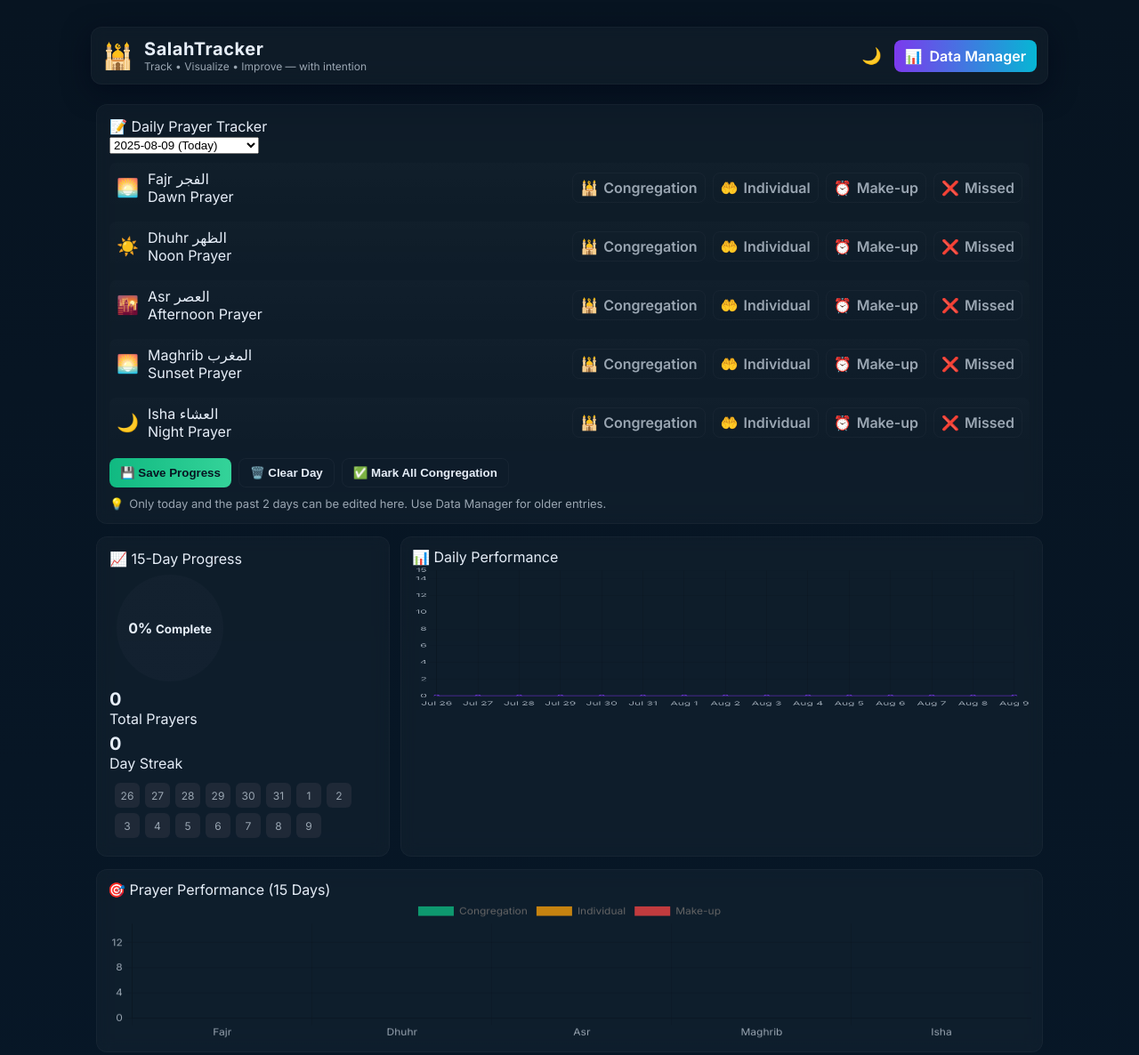
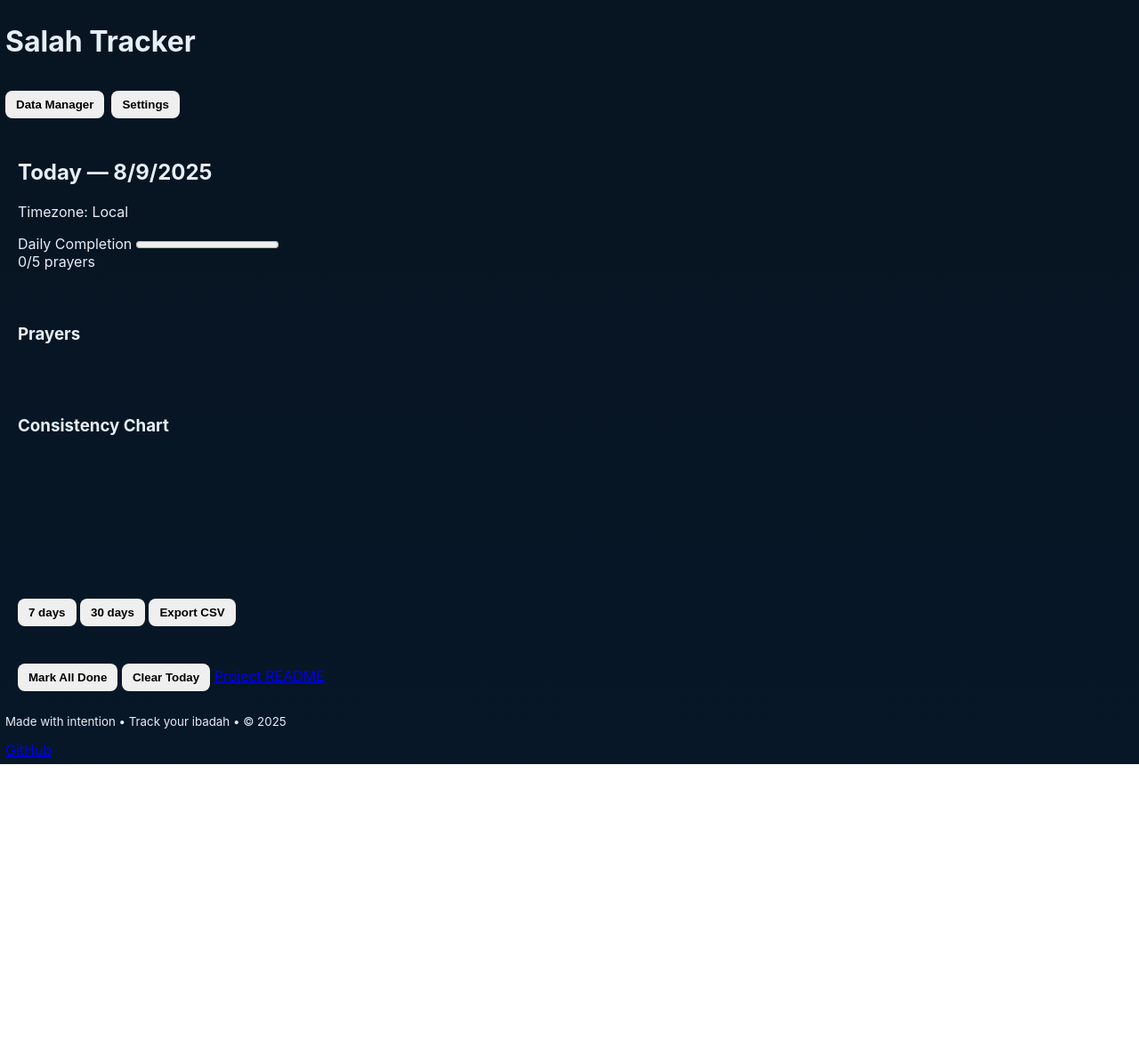
Before and after one commit to Ibrahim-Salman19/Salah-tracker, a plain HTML site: page Index.html in a window 1280 px wide. Shown: the top 1186 px of the page at 89% size. After the commit the page ends 859 px from the top, so only its background shows below. Drawn offline with nearby package versions, Linux system fonts and the light colour scheme.

Commit message:
1st Update Index.html

```diff
--- a/Index.html
+++ b/Index.html
@@ -1,140 +1,115 @@
-<!DOCTYPE html>
+<!doctype html>
 <html lang="en">
-<head>
-  <meta charset="utf-8" />
-  <meta name="viewport" content="width=device-width,initial-scale=1" />
-  <meta name="theme-color" content="#0f172a" />
-  <title>SalahTracker — Daily Prayer Tracker</title>
+  <head>
+    <meta charset="utf-8" />
+    <meta name="viewport" content="width=device-width, initial-scale=1" />
+    <meta name="theme-color" content="#0f5132" />
+    <title>Salah Tracker — Track your prayers</title>
 
-  <link rel="preconnect" href="https://fonts.googleapis.com">
-  <link href="https://fonts.googleapis.com/css2?family=Inter:wght@300;400;600;700&family=Orbitron:wght@400;700&display=swap" rel="stylesheet">
+    <!-- PWA / Manifest -->
+    <link rel="manifest" href="/manifest.json" />
 
-  <!-- Chart.js -->
-  <script src="https://cdn.jsdelivr.net/npm/chart.js@4.4.0/dist/chart.umd.min.js"></script>
+    <!-- Favicons / icons (place your icons in /icons) -->
+    <link rel="icon" href="/icons/icon48.png" sizes="48x48" />
 
-  <link rel="manifest" href="manifest.json">
-  <link rel="stylesheet" href="style.css" />
-</head>
-<body>
-  <div class="app" id="app" data-theme="dark">
-    <header class="site-header glass">
-      <div class="header-content">
-        <div class="logo-section">
-          <div class="logo-icon">🕌</div>
-          <div>
-            <h1 class="logo-text">SalahTracker</h1>
-            <div class="tagline">Track • Visualize • Improve — with intention</div>
-          </div>
-        </div>
-        <div class="header-actions">
-          <button id="themeToggle" class="icon-btn" title="Toggle theme">
-            <span class="theme-icon">🌙</span>
-          </button>
-          <a class="btn btn-primary glow" href="data-manager.html" id="openData">
-            <span class="btn-icon">📊</span>
-            Data Manager
-          </a>
-        </div>
+    <!-- Styles -->
+    <link rel="stylesheet" href="/style.css" />
+
+    <!-- Meta for social sharing (optional) -->
+    <meta name="description" content="Salah Tracker — simple web app to log and visualise daily prayers, build consistency in worship." />
+
+    <!-- Optional: include fonts here -->
+    <!-- <link href="https://fonts.googleapis.com/css2?family=Roboto:wght@300;400;700&display=swap" rel="stylesheet"> -->
+
+  </head>
+
+  <body>
+    <header class="app-header">
+      <div class="container header-inner">
+        <h1 class="app-title">Salah Tracker</h1>
+        <nav class="header-actions">
+          <button id="open-data-manager" class="btn">Data Manager</button>
+          <button id="open-settings" class="btn btn-ghost">Settings</button>
+        </nav>
       </div>
     </header>
 
     <main class="container">
-      <section class="card hero-card glass">
-        <div class="card-header">
-          <div class="card-title">
-            <span class="title-icon">📝</span> Daily Prayer Tracker
+      <!-- Quick status / today summary -->
+      <section id="today-summary" class="card">
+        <div class="summary-row">
+          <div>
+            <h2>Today — <span id="today-date">Loading...</span></h2>
+            <p id="timezone">Timezone: <span id="tz-value">Local</span></p>
           </div>
-          <div class="date-selector-wrapper">
-            <label for="dateSelectMain" class="sr-only">Select Date</label>
-            <select id="dateSelectMain" class="date-selector"></select>
+          <div class="progress-wrap">
+            <label for="daily-progress">Daily Completion</label>
+            <progress id="daily-progress" value="0" max="5">0%</progress>
+            <div id="progress-text">0/5 prayers</div>
           </div>
-        </div>
-
-        <form id="trackerForm" class="tracker-form" onsubmit="return false;">
-          <div id="prayerList" class="prayer-grid"></div>
-
-          <div class="controls">
-            <button id="saveMain" class="btn btn-success pulse" type="button">
-              <span class="btn-icon">💾</span> Save Progress
-            </button>
-            <button id="clearDate" class="btn btn-outline" type="button">
-              <span class="btn-icon">🗑️</span> Clear Day
-            </button>
-            <button id="markAllJamaat" class="btn btn-outline" type="button">
-              <span class="btn-icon">✅</span> Mark All Congregation
-            </button>
-          </div>
-
-          <div class="info-note">
-            <span class="note-icon">💡</span>
-            Only today and the past 2 days can be edited here. Use Data Manager for older entries.
-          </div>
-        </form>
-      </section>
-
-      <section class="stats-grid">
-        <div class="card progress-card glass">
-          <div class="card-header mini">
-            <div class="card-title small"><span class="title-icon">📈</span> 15-Day Progress</div>
-          </div>
-          <div class="progress-section">
-            <div class="progress-ring-container">
-              <div class="progress-ring">
-                <div class="progress-ring-circle" id="progressRing"></div>
-                <div class="progress-ring-text">
-                  <span id="progressPercent">0%</span>
-                  <small>Complete</small>
-                </div>
-              </div>
-            </div>
-            <div class="progress-stats">
-              <div class="stat">
-                <div class="stat-value" id="totalPrayers">0</div>
-                <div class="stat-label">Total Prayers</div>
-              </div>
-              <div class="stat">
-                <div class="stat-value" id="streakCount">0</div>
-                <div class="stat-label">Day Streak</div>
-              </div>
-            </div>
-          </div>
-          <div id="heatmapPreview" class="heatmap-preview"></div>
-        </div>
-
-        <div class="card chart-card glass">
-          <div class="card-header mini">
-            <div class="card-title small"><span class="title-icon">📊</span> Daily Performance</div>
-          </div>
-          <canvas id="chartDaily" height="200"></canvas>
         </div>
       </section>
 
-      <section class="card chart-card-wide glass">
-        <div class="card-header">
-          <div class="card-title"><span class="title-icon">🎯</span> Prayer Performance (15 Days)</div>
+      <!-- Prayer list -->
+      <section id="prayer-list" class="card">
+        <h3>Prayers</h3>
+        <ul id="prayers" class="prayer-grid" aria-live="polite">
+          <!-- JS will populate prayer rows (Fajr, Dhuhr, Asr, Maghrib, Isha) -->
+        </ul>
+      </section>
+
+      <!-- Visualisation -->
+      <section id="analytics" class="card">
+        <h3>Consistency Chart</h3>
+        <canvas id="prayerChart" width="600" height="300" aria-label="Prayer consistency chart"></canvas>
+        <div class="chart-controls">
+          <button id="zoom-week" class="btn small">7 days</button>
+          <button id="zoom-month" class="btn small">30 days</button>
+          <button id="export-csv" class="btn small">Export CSV</button>
         </div>
-        <canvas id="chartPerPrayer" height="160"></canvas>
+      </section>
+
+      <!-- Footer actions -->
+      <section class="card actions">
+        <button id="mark-all-today" class="btn primary">Mark All Done</button>
+        <button id="clear-today" class="btn danger">Clear Today</button>
+        <a href="/README.md" class="link">Project README</a>
       </section>
     </main>
 
-    <footer class="footer glass">
-      <div class="footer-content">
-        <div class="bismillah">بِسْمِ اللَّهِ الرَّحْمَٰنِ الرَّحِيم</div>
-        <div class="footer-text">Keep the discipline. Track your progress. Improve with intention.</div>
+    <!-- Data Manager modal fallback link for small screens -->
+    <div id="data-manager-modal" class="modal" hidden>
+      <div class="modal-inner">
+        <button id="close-data-manager" class="modal-close">×</button>
+        <iframe src="/data-manager.html" title="Data Manager" class="modal-frame"></iframe>
+      </div>
+    </div>
+
+    <footer class="app-footer">
+      <div class="container">
+        <small>Made with intention • Track your ibadah • &copy; <span id="year"></span></small>
+        <div class="footer-links">
+          <a href="https://github.com/Ibrahim-Salman19/Salah-tracker" target="_blank" rel="noopener">GitHub</a>
+        </div>
       </div>
     </footer>
-  </div>
 
-  <script src="app.js"></script>
-  <script src="charts.js"></script>
+    <!-- App scripts -->
+    <script>
+      // Small boot utility to set static values early
+      document.getElementById('year').textContent = new Date().getFullYear();
+      document.getElementById('today-date').textContent = new Date().toLocaleDateString();
 
-  <script>
-    // register service worker (works only over http/https)
-    if ('serviceWorker' in navigator) {
-      navigator.serviceWorker.register('sw.js')
-        .then(()=>console.log('SW registered'))
-        .catch((e)=>console.warn('SW failed', e));
-    }
-  </script>
-</body>
+      // Register service worker if available
+      if ('serviceWorker' in navigator) {
+        window.addEventListener('load', () => {
+          navigator.serviceWorker.register('/sw.js').catch((err) => console.warn('SW registration failed:', err));
+        });
+      }
+    </script>
+
+    <!-- main app logic and charts (defer to the files you already have) -->
+    <script src="/app.js" defer></script>
+    <script src="/charts.js" defer></script>
+  </body>
 </html>
```
